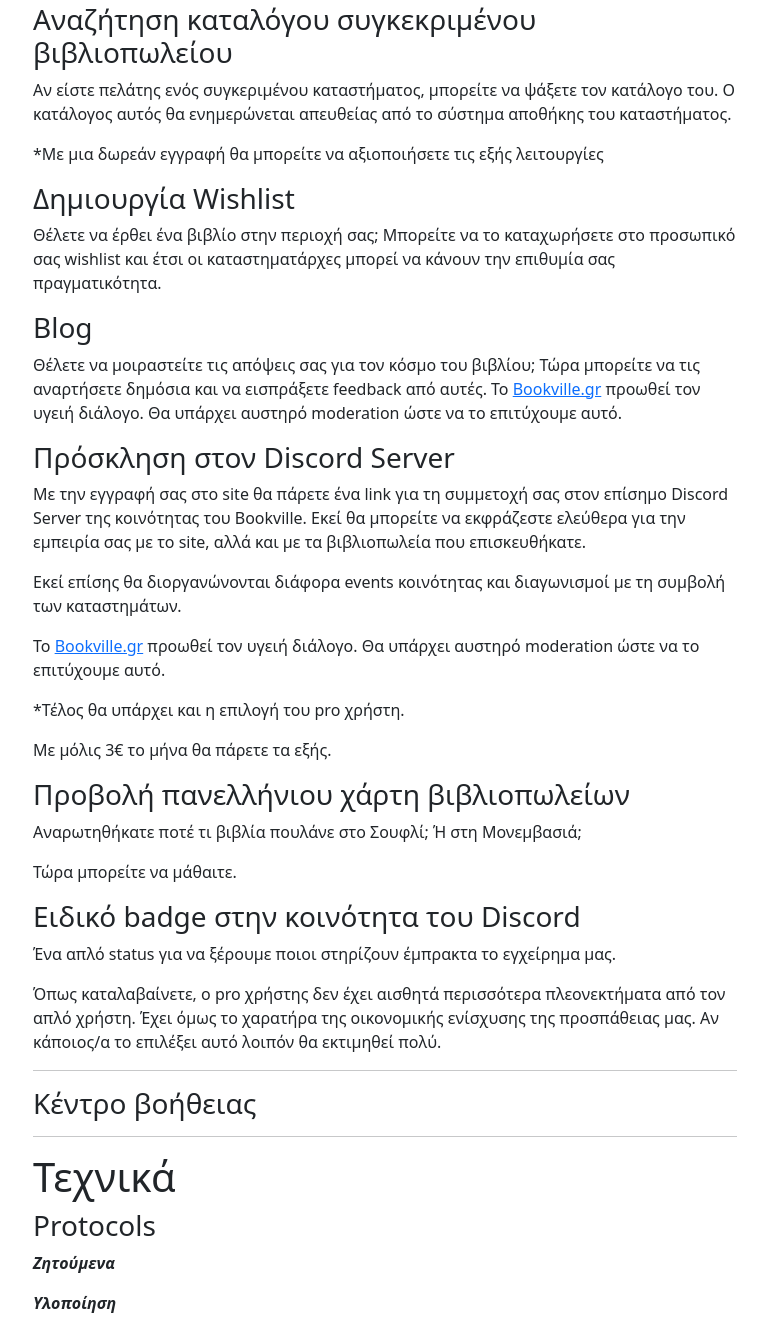
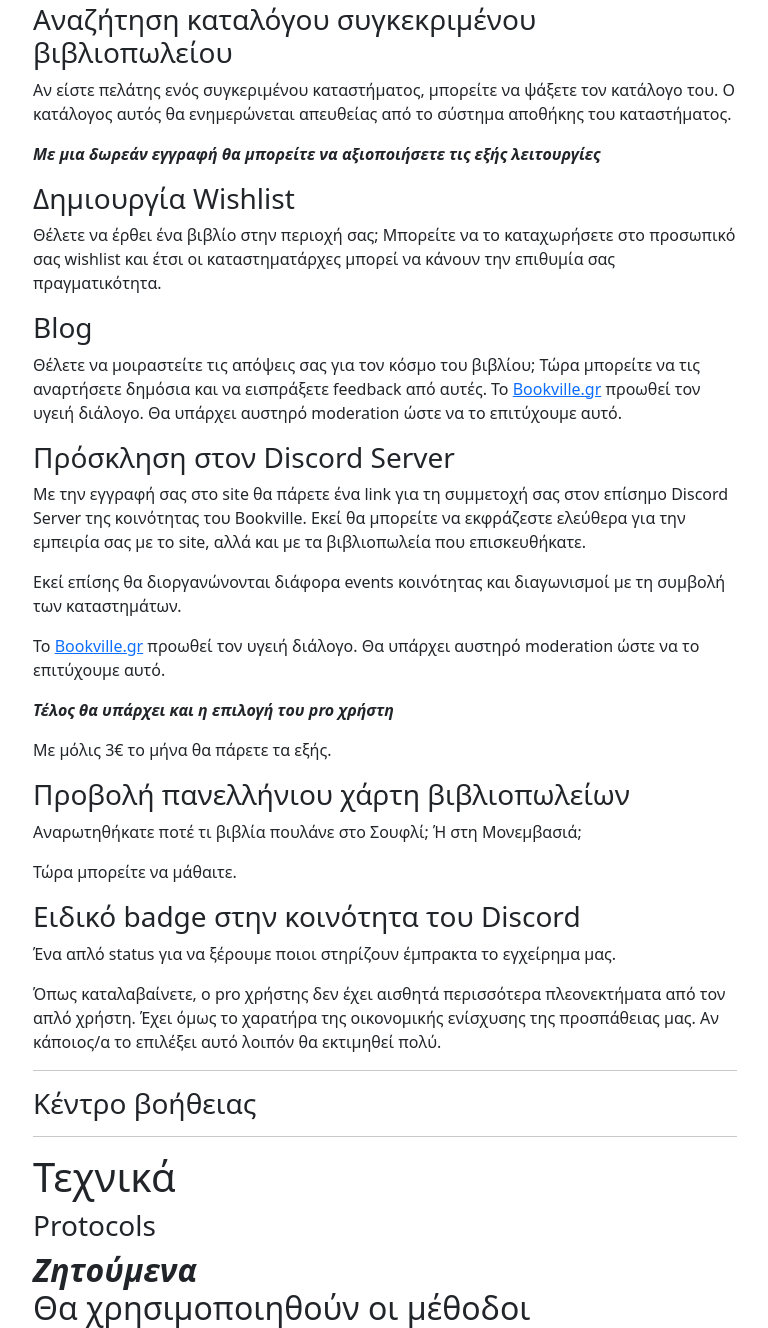
Before and after one commit to antsinar/bookville_gr, an Eleventy site: page src/page_content/documentation.md in a window 1280 px wide. Shown: the part 3954-5282 px from the top of the page, without its empty margins (445-1213 px from the left). Built offline with nearby package versions, Linux system fonts and the light colour scheme; Eleventy itself is replaced by a stand-in of ours; files that its build step writes are made by us from their sources.

Commit message:
Update Page Content “documentation”

```diff
--- a/src/page_content/documentation.md
+++ b/src/page_content/documentation.md
@@ -152,7 +152,7 @@ ERP, Enterprise Resource Planning, Λογισμικό Μηχανογράφηση
 Αν είστε πελάτης ενός συγκεριμένου καταστήματος, μπορείτε να ψάξετε τον κατάλογο του. Ο κατάλογος αυτός θα ενημερώνεται απευθείας από το σύστημα αποθήκης του καταστήματος.
 
 
-*Με μια δωρεάν εγγραφή θα μπορείτε να αξιοποιήσετε τις εξής λειτουργίες
+***Με μια δωρεάν εγγραφή θα μπορείτε να αξιοποιήσετε τις εξής λειτουργίες***
 
 ### Δημιουργία Wishlist
 
@@ -170,7 +170,7 @@ ERP, Enterprise Resource Planning, Λογισμικό Μηχανογράφηση
 
  Το [Bookville.gr](http://Bookville.gr) προωθεί τον υγειή διάλογο. Θα υπάρχει αυστηρό moderation ώστε να το επιτύχουμε αυτό.
 
-*Τέλος θα υπάρχει και η επιλογή του pro χρήστη.
+***Τέλος θα υπάρχει και η επιλογή του pro χρήστη***
 
 Με μόλις 3€ το μήνα θα πάρετε τα εξής.
 
@@ -196,9 +196,11 @@ ERP, Enterprise Resource Planning, Λογισμικό Μηχανογράφηση
 ### Protocols
 
 ***Ζητούμενα***
-
+Θα χρησιμοποιηθούν οι μέθοδοι GET/POST/PUT/DELETE του προτοκόλου HTTP για την υλοποίηση του REST API.
+Επίσης θα χρησιμοποιηθεί το προτόκολο Websockets για την υλοποίηση του εσωτερικού chat application μεταξύ πελατών και επιχειρήσεων.
 ***Υλοποίηση***
-
+[Πληροφορίες για το HTTP protocol](https://developer.mozilla.org/en-US/docs/Web/HTTP)
+[Πληροφορίες για το Websockets protocol](https://developer.mozilla.org/en-US/docs/Web/API/WebSockets_API)
 ---
 
 ### UI/UX
```
